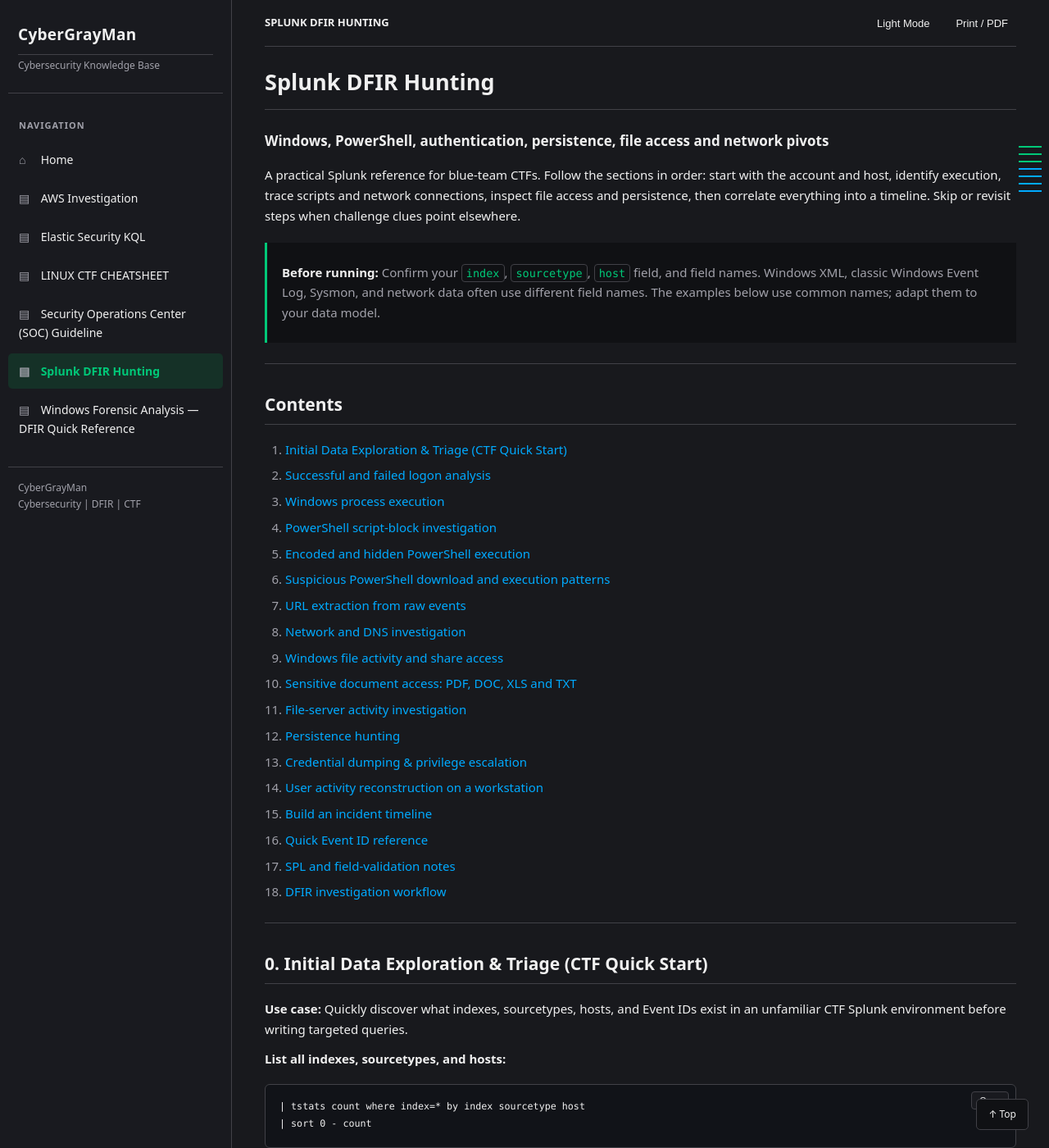
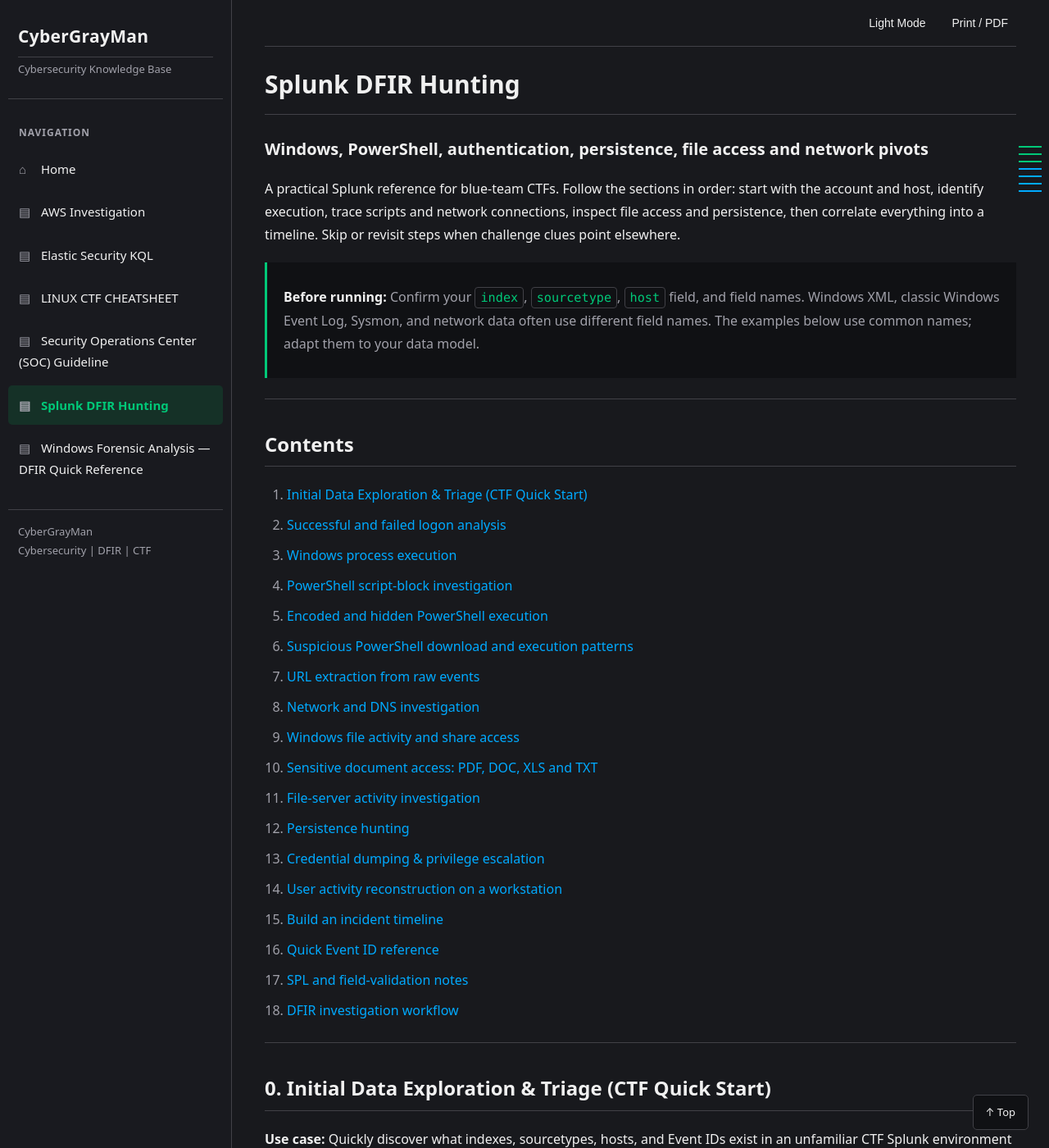
Before and after one commit to cybergrayman/md, a Jekyll site: the page built from splunk_dfir_ctf_investigation.md, in a window 1280 px wide and 1400 px high. Shown: the whole window at 82% size. Built offline with Jekyll 4.4.1, drawn with Linux system fonts in a browser that asks for light colours; our own code applies the rules of GitHub Pages for plain Markdown files.

Commit message:
Refactor styles and layout in default.html
Updated various styles and layout adjustments in default.html to enhance visual appearance and usability.

```diff
--- a/_layouts/default.html
+++ b/_layouts/default.html
@@ -12,10 +12,7 @@
   <script>
     (function () {
       const saved = localStorage.getItem('theme');
-      document.documentElement.setAttribute(
-        'data-theme',
-        saved || 'dark'
-      );
+      document.documentElement.setAttribute('data-theme', saved || 'dark');
     })();
   </script>
 
@@ -67,7 +64,7 @@
       min-height: 100vh;
       background: var(--bg);
       color: var(--fg);
-      font: 15px/1.65 system-ui, -apple-system, sans-serif;
+      font: 16px/1.75 system-ui, -apple-system, sans-serif;
       display: flex;
     }
 
@@ -95,21 +92,21 @@
     }
 
     .sidebar-header h2 {
-      font-size: 19px;
+      font-size: 21px;
       margin: 0;
       font-weight: 700;
       letter-spacing: .3px;
     }
 
     .sidebar-subtitle {
-      font-size: 12px;
+      font-size: 13px;
       color: var(--muted);
       margin-top: 3px;
     }
 
     .nav-heading {
       color: var(--muted);
-      font-size: 11px;
+      font-size: 12px;
       font-weight: 700;
       padding: 10px 13px;
       text-transform: uppercase;
@@ -128,11 +125,11 @@
 
     aside a {
       display: block;
-      padding: 10px 13px;
+      padding: 11px 13px;
       border-radius: 5px;
       color: var(--fg);
       text-decoration: none;
-      font-size: 14px;
+      font-size: 15px;
       transition: background .2s, color .2s;
     }
 
@@ -158,7 +155,7 @@
       margin-top: 25px;
       padding: 15px 12px;
       color: var(--muted);
-      font-size: 12px;
+      font-size: 13px;
     }
 
 
@@ -178,15 +175,9 @@
       min-height: 57px;
       display: flex;
       align-items: center;
-      justify-content: space-between;
+      justify-content: flex-end;
       border-bottom: 1px solid var(--border);
       gap: 15px;
-    }
-
-    .topbar-title {
-      font-size: 13px;
-      font-weight: 800;
-      text-transform: uppercase;
     }
 
     .topbar-actions {
@@ -200,9 +191,9 @@
       border: 0;
       background: transparent;
       color: var(--fg);
-      font-size: 13px;
+      font-size: 14px;
       cursor: pointer;
-      padding: 7px 10px;
+      padding: 8px 10px;
     }
 
     .theme-toggle:hover,
@@ -223,35 +214,36 @@
 
     h1, h2, h3, h4 {
       color: var(--fg);
-      line-height: 1.35;
+      line-height: 1.4;
       font-weight: 700;
     }
 
     h1 {
-      font-size: 27px;
+      font-size: 30px;
       margin-top: 0;
       padding-bottom: 15px;
       border-bottom: 1px solid var(--border);
     }
 
     h2 {
-      font-size: 21px;
-      margin-top: 35px;
+      font-size: 24px;
+      margin-top: 38px;
       padding-bottom: 10px;
       border-bottom: 1px solid var(--border);
     }
 
     h3 {
-      font-size: 17px;
-      margin-top: 27px;
+      font-size: 20px;
+      margin-top: 28px;
     }
 
     h4 {
-      font-size: 15px;
+      font-size: 17px;
     }
 
     p {
-      margin: 12px 0;
+      font-size: 16px;
+      margin: 14px 0;
     }
 
     a {
@@ -280,11 +272,12 @@
 
     .content ul,
     .content ol {
-      padding-left: 25px;
+      padding-left: 27px;
     }
 
     .content li {
-      margin-bottom: 7px;
+      font-size: 16px;
+      margin-bottom: 9px;
     }
 
     .content li::marker {
@@ -299,12 +292,12 @@
     table {
       width: 100%;
       border-collapse: collapse;
-      margin: 20px 0;
-      font-size: 14px;
+      margin: 22px 0;
+      font-size: 15px;
     }
 
     th, td {
-      padding: 11px 13px;
+      padding: 12px 14px;
       border: 1px solid var(--border);
       text-align: left;
       overflow-wrap: anywhere;
@@ -330,43 +323,43 @@
 
     .code-wrapper {
       position: relative;
-      margin: 18px 0;
+      margin: 20px 0;
     }
 
     pre {
       background: var(--code);
       border: 1px solid var(--border);
       border-radius: 6px;
-      padding: 17px;
+      padding: 19px;
       overflow-x: auto;
-      font-size: 13px;
-      line-height: 1.6;
+      font-size: 14px;
+      line-height: 1.75;
       color: var(--fg);
     }
 
     code {
       font-family: Consolas, Monaco, "Courier New", monospace;
-      font-size: .9em;
+      font-size: .95em;
     }
 
     :not(pre) > code {
       background: var(--panel);
       border: 1px solid var(--border);
       border-radius: 4px;
-      padding: 2px 5px;
+      padding: 3px 6px;
       color: var(--green);
     }
 
     .copy-btn {
       position: absolute;
-      top: 9px;
-      right: 9px;
+      top: 10px;
+      right: 10px;
       background: var(--sidebar);
       border: 1px solid var(--border);
       color: var(--fg);
       border-radius: 4px;
-      padding: 4px 9px;
-      font-size: 11px;
+      padding: 5px 11px;
+      font-size: 12px;
       cursor: pointer;
     }
 
@@ -382,7 +375,7 @@
 
     blockquote {
       margin: 20px 0;
-      padding: 12px 18px;
+      padding: 14px 20px;
       border-left: 3px solid var(--green);
       background: var(--panel);
       color: var(--muted);
@@ -411,11 +404,9 @@
       z-index: 100;
       display: flex;
       align-items: flex-start;
-      will-change: top;
-      transition: top .15s ease-out;
     }
 
-    /* Collapsed vertical lines */
+    /* Vertical indicator lines */
 
     #toc-indicator {
       width: 45px;
@@ -444,17 +435,17 @@
 
 
     /* =====================================
-       11. EXPANDED RIGHT TOC PANEL
+       11. EXPANDED TOC PANEL
     ===================================== */
 
     #toc-panel {
       position: absolute;
       right: 45px;
       top: 0;
-      width: 340px;
+      width: 350px;
       max-height: 70vh;
       overflow-y: auto;
-      padding: 18px;
+      padding: 20px;
       background: var(--sidebar);
       border: 1px solid var(--border);
       border-radius: 5px;
@@ -478,9 +469,9 @@
     }
 
     .toc-title {
-      font-size: 12px;
+      font-size: 13px;
       font-weight: 800;
-      margin-bottom: 12px;
+      margin-bottom: 14px;
       color: var(--muted);
       letter-spacing: 1px;
     }
@@ -497,9 +488,9 @@
 
     #toc-links a {
       display: block;
-      padding: 7px 5px;
+      padding: 9px 7px;
       color: var(--fg);
-      font-size: 13px;
+      font-size: 14px;
       font-weight: 600;
       text-decoration: none;
       border-radius: 4px;
@@ -511,8 +502,8 @@
     }
 
     #toc-links .toc-h3 {
-      padding-left: 20px;
-      font-size: 12px;
+      padding-left: 23px;
+      font-size: 13px;
       font-weight: 400;
     }
 
@@ -523,7 +514,7 @@
 
     #toc-empty {
       color: var(--muted);
-      font-size: 12px;
+      font-size: 13px;
     }
 
 
@@ -535,12 +526,12 @@
       position: fixed;
       right: 25px;
       bottom: 22px;
-      padding: 8px 14px;
+      padding: 9px 15px;
       background: var(--panel);
       border: 1px solid var(--border);
       color: var(--fg);
       border-radius: 5px;
-      font-size: 12px;
+      font-size: 13px;
       z-index: 10;
     }
 
@@ -584,11 +575,15 @@
       }
 
       h1 {
-        font-size: 23px;
+        font-size: 26px;
       }
 
       h2 {
-        font-size: 19px;
+        font-size: 21px;
+      }
+
+      h3 {
+        font-size: 18px;
       }
 
       table {
@@ -745,14 +740,10 @@
 
   <main>
 
-
-    <!-- TOP BAR -->
+    <!-- TOP BAR: ACTIONS ONLY -->
+    <!-- Page title appears in Markdown content, not here -->
 
     <div class="topbar">
-
-      <div class="topbar-title">
-        {{ page.title | default: site.title | default: "CyberGrayMan" }}
-      </div>
 
       <div class="topbar-actions">
 
@@ -775,7 +766,7 @@
     </div>
 
 
-    <!-- PAGE CONTENT -->
+    <!-- MARKDOWN PAGE CONTENT -->
 
     <div class="content">
       {{ content }}
@@ -806,8 +796,6 @@
     </div>
 
 
-    <!-- Expanded navigation panel -->
-
     <div id="toc-panel">
 
       <div class="toc-title">
@@ -969,7 +958,7 @@
 
       headings.forEach((heading, index) => {
 
-        // Preserve existing heading IDs
+        // Preserve existing heading IDs.
 
         if (!heading.id) {
 
```
Also changed, not shown: other parts of _layouts/default.html (+17 -103 lines).
